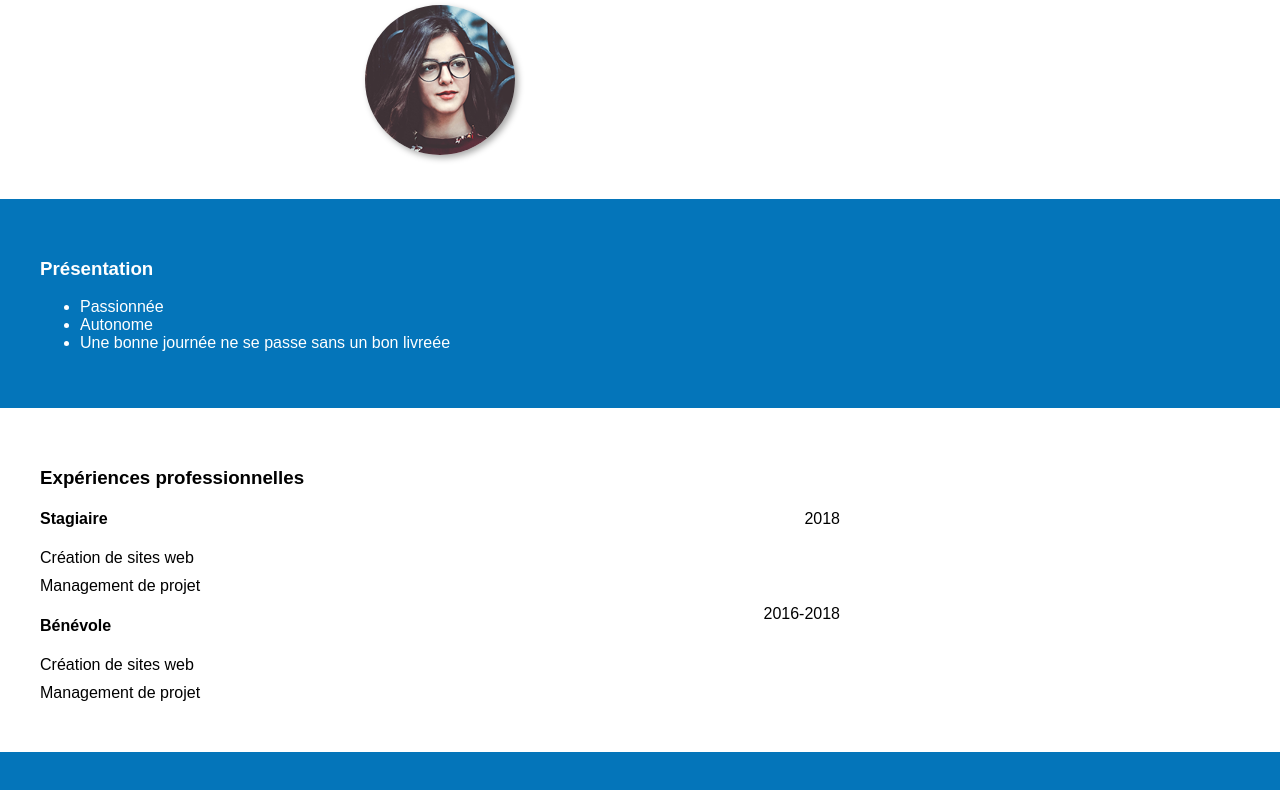
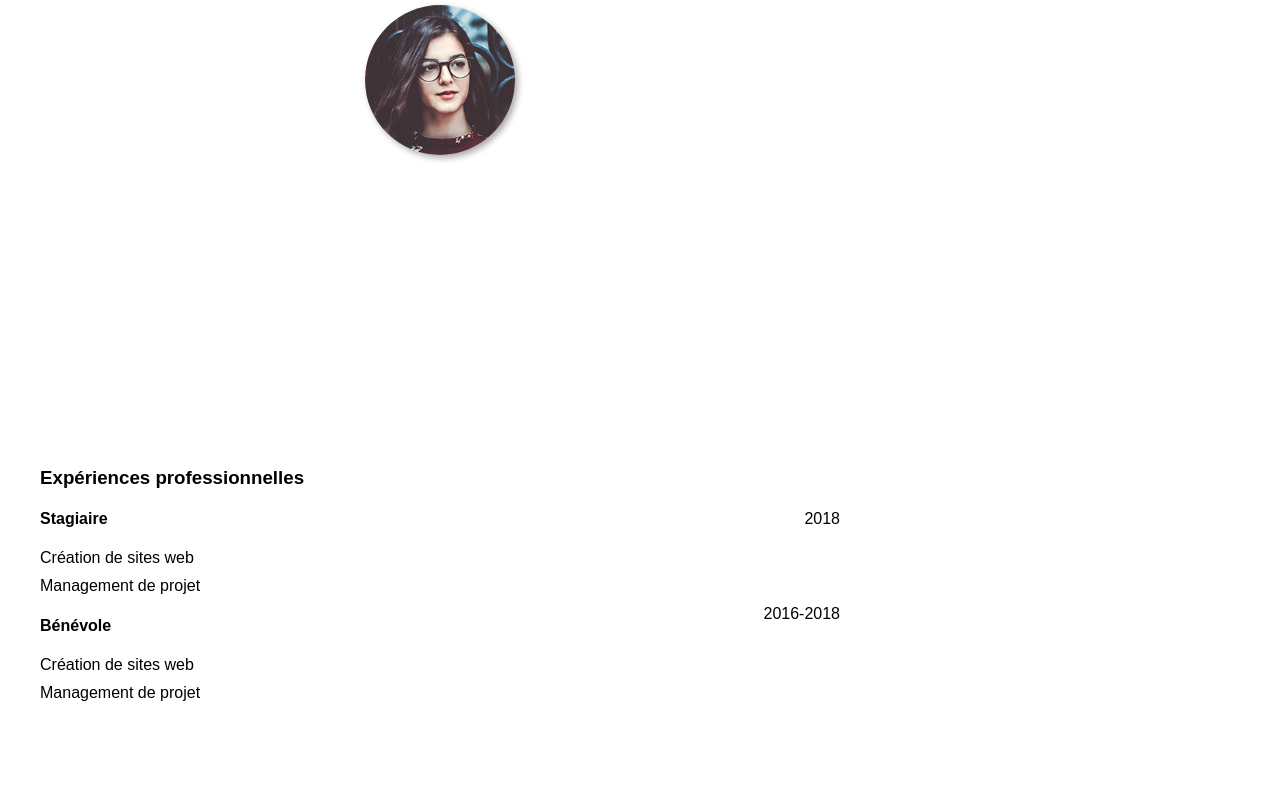
Before and after one commit to Mohammad75013/mohammad75013.github.io, a plain HTML site: page index.html in a window 1280 px wide. Shown: the part 233-1023 px from the top of the page. Drawn offline with Linux system fonts and the light colour scheme.

Commit message:
Update style.css

```diff
--- a/style.css
+++ b/style.css
@@ -9,7 +9,7 @@ a {
   }
 .secondary-block {
     color: rgb(255, 255, 255);
-    background-color: rgb(4, 117, 186);
+    background-color: fuchsia,
 }
 nav {
     height: 70px;
```
